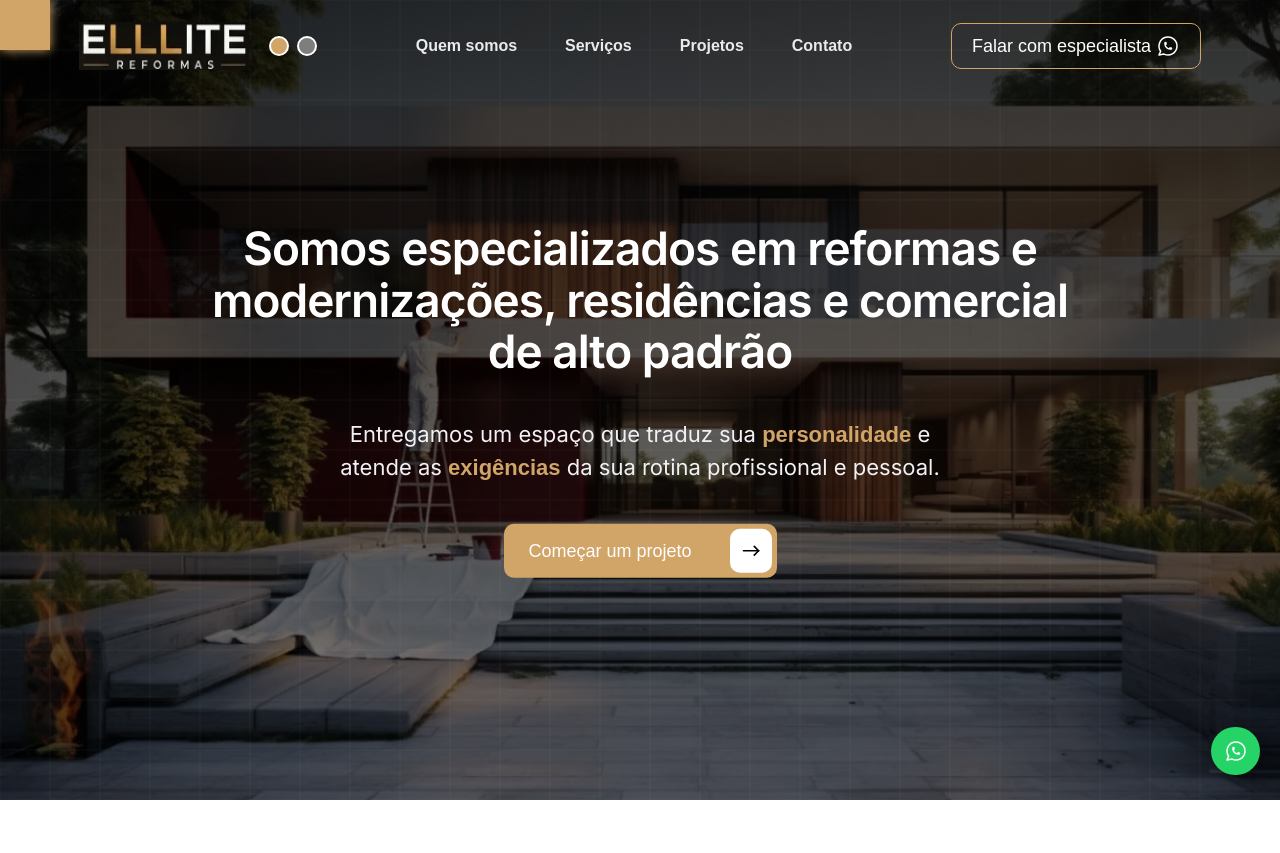
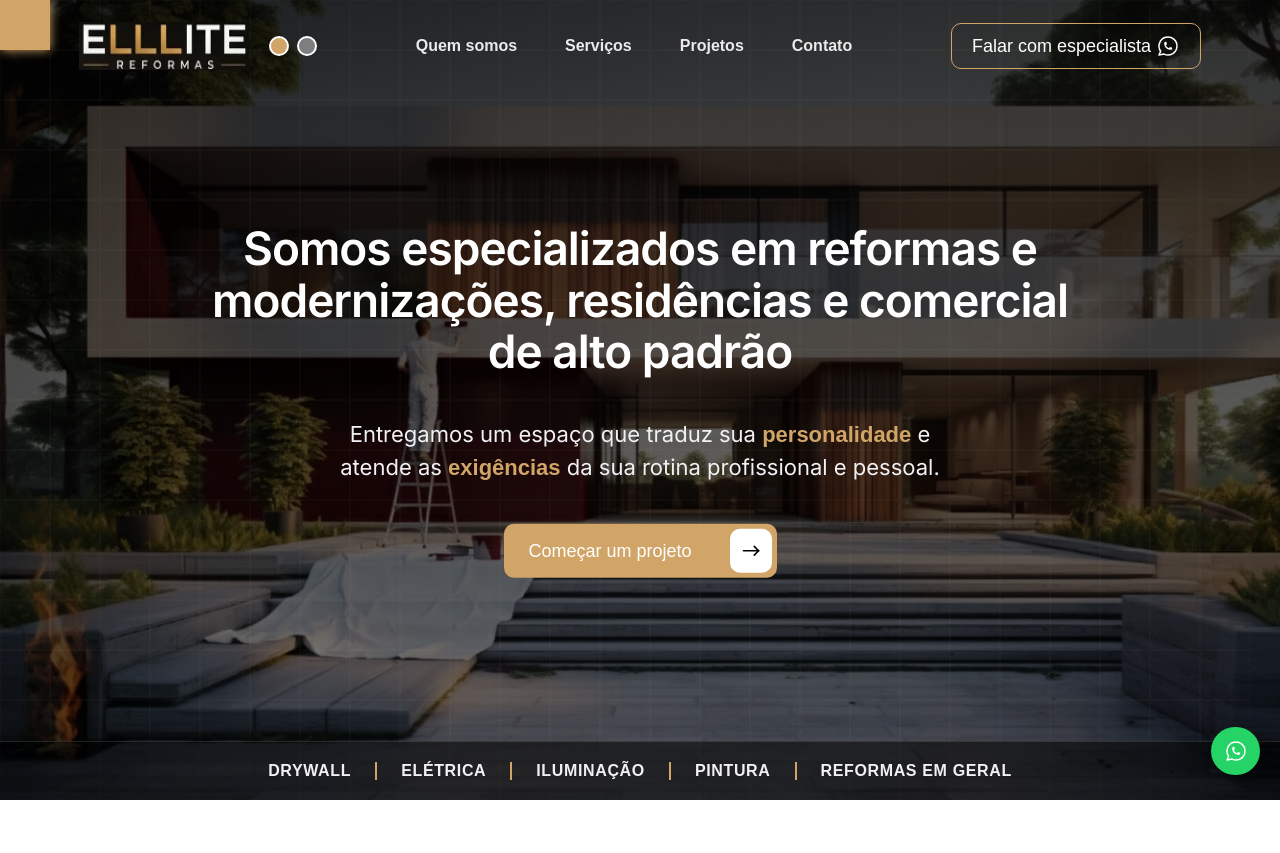
Before and after one commit to wagstalos/projeto-solidvs, a website: page index.html in a window 1280 px wide. Shown: the top 853 px of the page. Drawn offline with Linux system fonts and the light colour scheme.

Commit message:
feat: enhance homepage with service list, update contact email, and adjust footer year; modify service image dimensions and styles

```diff
--- a/index.html
+++ b/index.html
@@ -120,6 +120,18 @@
 
       </div>
 
+    </div>
+
+    <div class="s-hero__bottom">
+      <div class="container">
+        <ul class="s-hero__services">
+          <li>Drywall</li>
+          <li>Elétrica</li>
+          <li>Iluminação</li>
+          <li>Pintura</li>
+          <li>Reformas em geral</li>
+        </ul>
+      </div>
     </div>
   </section>
 
@@ -528,7 +540,7 @@
               <span>
                 <img src="img/icon-mail.svg" alt="icone email" width="24px" height="24px">
               </span>
-              <a href="mailto:jrepinturas@jrepinturas.com.br">jrepinturas@jrepinturas.com.br</a>
+              <a href="mailto:elvispintorprofissional@gmail.com">elvispintorprofissional@gmail.com</a>
 
             </li>
 
@@ -578,7 +590,7 @@
 
 
       <div class="container wps-games">
-        <div><b> © Elllite Reformas 2025.</b> Site desenvolvido para estudo. </div>
+        <div><b> © Elllite Reformas 2026.</b> Site desenvolvido para estudo. </div>
 
         <div class="d-flex align-center">
           Desenvolvido por: <a href="https://wpsgames.com.br/"><img src="https://wpsgames.com.br/assets/ico-crow.svg"
--- a/js/scripts/main.js
+++ b/js/scripts/main.js
@@ -42,7 +42,7 @@ document.addEventListener("DOMContentLoaded", function () {
           slidesPerView: 2,
       },
       1200: {
-          slidesPerView: 3,
+          slidesPerView: 2,
       }
     }
   });
--- a/scss/_home.scss
+++ b/scss/_home.scss
@@ -56,6 +56,39 @@
         }
     }
 
+    &__bottom {
+        position: absolute;
+        bottom: 0;
+        left: 0;
+        width: 100%;
+        padding: 2rem 0;
+        background: rgba(0, 0, 0, 0.55);
+        border-top: 1px solid rgba(255, 255, 255, 0.12);
+        pointer-events: auto;
+    }
+
+    &__services {
+        display: flex;
+        justify-content: center;
+        align-items: center;
+        flex-wrap: wrap;
+        gap: 1.2rem 0;
+
+        li {
+            color: $gray-100;
+            font-size: 1.6rem;
+            font-weight: 600;
+            text-transform: uppercase;
+            letter-spacing: 0.04em;
+            padding: 0 2.4rem;
+            border-right: 2px solid $brand-main;
+
+            &:last-child {
+                border-right: none;
+            }
+        }
+    }
+
     @include responsive(1350px) {
         &__text {
             h1 {
@@ -84,6 +117,19 @@
 
     @include responsive($mobile) {
         height: 100dvh;
+
+        &__bottom {
+            padding: 1.6rem 0;
+        }
+
+        &__services {
+            gap: 1rem 0;
+
+            li {
+                font-size: 1.2rem;
+                padding: 0 1.2rem;
+            }
+        }
 
         &__text {
             width: 100%;
--- a/scss/_s-service.scss
+++ b/scss/_s-service.scss
@@ -28,8 +28,8 @@
             img {
                 border-radius: 10px;
                 width: 100%; // Ensure image fills the slide
-                height: 300px; // Standardize height
-                object-fit: cover;
+                height: 400px; // Standardize height
+                object-fit: fill;
             }
 
             &:hover {
```
Also changed, not shown: js/all.js (+1 -1 lines), css/main.css, img/drywall.webp, img/drywall2.webp (added), img/ellite.webp (added), img/equipe.webp (added), img/logo.webp (added), img/obra1.webp (added), img/obra2.webp (added), img/obra3.webp (added), img/obra4.webp (added), img/pintura.webp, img/revestimento.webp (added).
